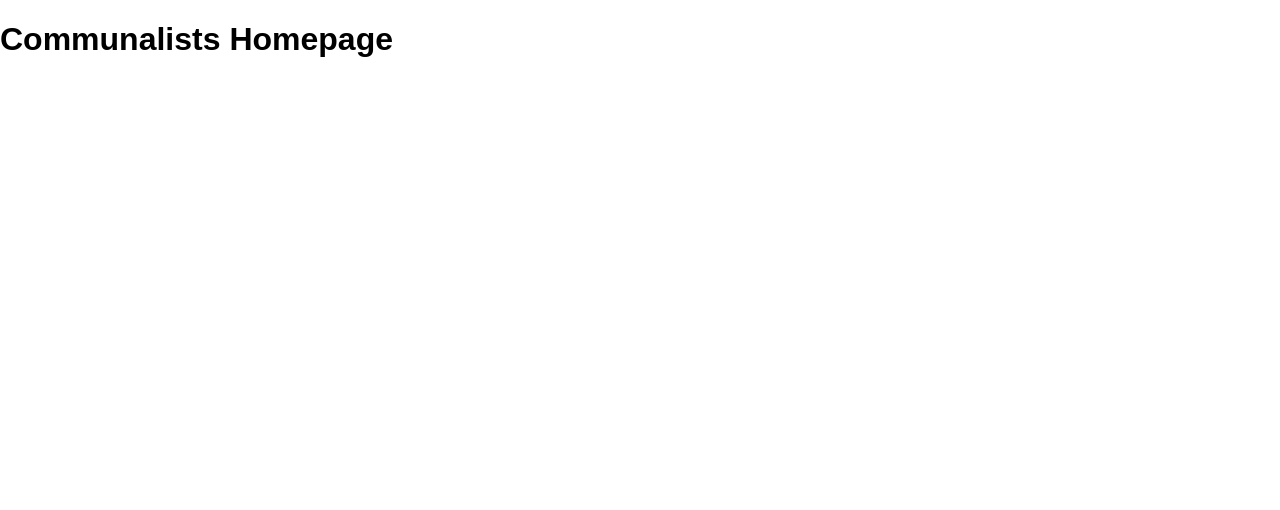
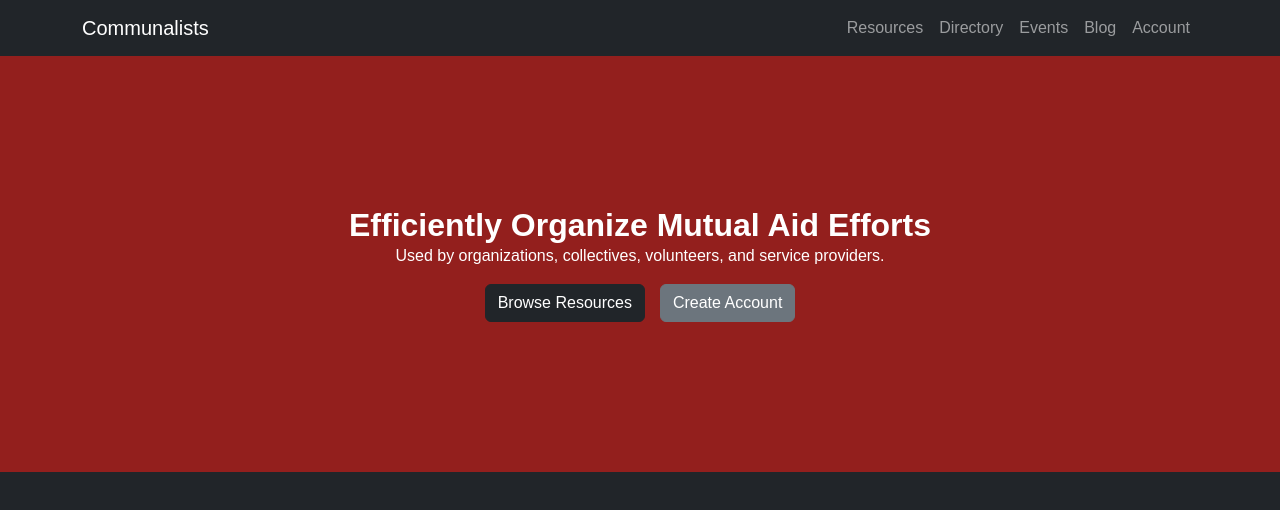
Before and after one commit to jadeallencook/communalists, a React app: page / in a window 1280 px wide. Shown: the top 510 px of the page. Built offline with nearby package versions, Linux system fonts and the light colour scheme.

Commit message:
Added React Bootstrap and updated homepage

```diff
--- a/package.json
+++ b/package.json
@@ -22,8 +22,10 @@
 		"@types/node": "^18.7.18",
 		"@types/react": "^18.0.20",
 		"@types/react-dom": "^18.0.6",
+		"bootstrap": "^5.2.2",
 		"firebase": "^9.10.0",
 		"react": "^18.2.0",
+		"react-bootstrap": "^2.5.0",
 		"react-dom": "^18.2.0",
 		"react-router-dom": "^6.4.0",
 		"styled-components": "^5.3.5",
--- /dev/null
+++ b/src/components/organisms/Header/index.tsx
@@ -0,0 +1,25 @@
+import { Container, Row, Col, ButtonGroup, Button } from 'react-bootstrap';
+import styled, { StyledComponent } from 'styled-components';
+import style from './style';
+
+const Header: StyledComponent = styled(({ className }) => {
+	return (
+		<Container fluid className={className}>
+			<Container>
+				<Row>
+					<Col>
+						<h1>Efficiently Organize Mutual Aid Efforts</h1>
+						<p>
+							Used by organizations, collectives, volunteers, and
+							service providers.
+						</p>
+						<Button variant="dark">Browse Resources</Button>
+						<Button variant="secondary">Create Account</Button>
+					</Col>
+				</Row>
+			</Container>
+		</Container>
+	);
+})(style);
+
+export default Header;
--- /dev/null
+++ b/src/components/organisms/Header/style.ts
@@ -0,0 +1,16 @@
+const style = () => ({
+	paddingTop: '150px',
+	paddingBottom: '150px',
+	backgroundColor: 'var(--primary)',
+	color: 'var(--white)',
+	textAlign: 'center',
+	h1: {
+		margin: 0,
+		fontWeight: 'bold'
+	},
+	'button.btn-secondary': {
+		marginLeft: '15px',
+	},
+});
+
+export default style;
--- /dev/null
+++ b/src/components/organisms/Navigation/index.tsx
@@ -0,0 +1,22 @@
+import { Navbar, Nav, Container } from 'react-bootstrap';
+import styled, { StyledComponent } from 'styled-components';
+import style from './style';
+
+const Navigation: StyledComponent = styled(({ className }) => {
+	return (
+		<Navbar bg="dark" variant="dark" className={className}>
+			<Container>
+				<Navbar.Brand href="#home">Communalists</Navbar.Brand>
+				<Nav className="justify-content-end">
+					<Nav.Link href="#home">Resources</Nav.Link>
+					<Nav.Link href="#features">Directory</Nav.Link>
+					<Nav.Link href="#events">Events</Nav.Link>
+					<Nav.Link href="#blog">Blog</Nav.Link>
+					<Nav.Link href="#account">Account</Nav.Link>
+				</Nav>
+			</Container>
+		</Navbar>
+	);
+})(style);
+
+export default Navigation;
--- /dev/null
+++ b/src/components/organisms/Navigation/style.ts
@@ -0,0 +1,4 @@
+const style = () => ({
+});
+
+export default style;
--- a/src/index.tsx
+++ b/src/index.tsx
@@ -10,11 +10,15 @@ import firebaseConfig from './firebase.config';
 import FirebaseContext from './contexts/firebase.context';
 
 // style
+import 'bootstrap/dist/css/bootstrap.min.css';
 import './theme.css';
 import './normalize.css';
 
 // pages
 import Home from './pages/Home';
+
+// components
+import Navigation from './components/organisms/Navigation';
 
 const elem = document.getElementById('root')!;
 const root = ReactDOM.createRoot(elem);
@@ -23,6 +27,7 @@ const app = initializeApp(firebaseConfig);
 root.render(
 	<React.StrictMode>
 		<FirebaseContext.Provider value={{ app }}>
+			<Navigation />
 			<Router>
 				<Routes>
 					<Route path="/" element={<Home />}></Route>
--- a/src/pages/Home.tsx
+++ b/src/pages/Home.tsx
@@ -1,10 +1,11 @@
 import FirebaseContext from '../contexts/firebase.context';
+import Header from '../components/organisms/Header';
 
 const Home = () => {
 	return (
 		<FirebaseContext.Consumer>
 			{(firebase) => {
-				return <h1>Communalists Homepage</h1>;
+				return <Header />;
 			}}
 		</FirebaseContext.Consumer>
 	);
--- a/src/theme.css
+++ b/src/theme.css
@@ -1,10 +1,12 @@
 html,
 body {
 	font-family: Arial, Helvetica, sans-serif;
+	background-color: var(--bs-dark);
 }
 
 :root {
 	/* colors */
 	--white: #fff;
 	--black: #000;
+	--primary: #931f1d;
 }
```
Also changed, not shown: 1 other file (tests, documents, lock files or other folders).
